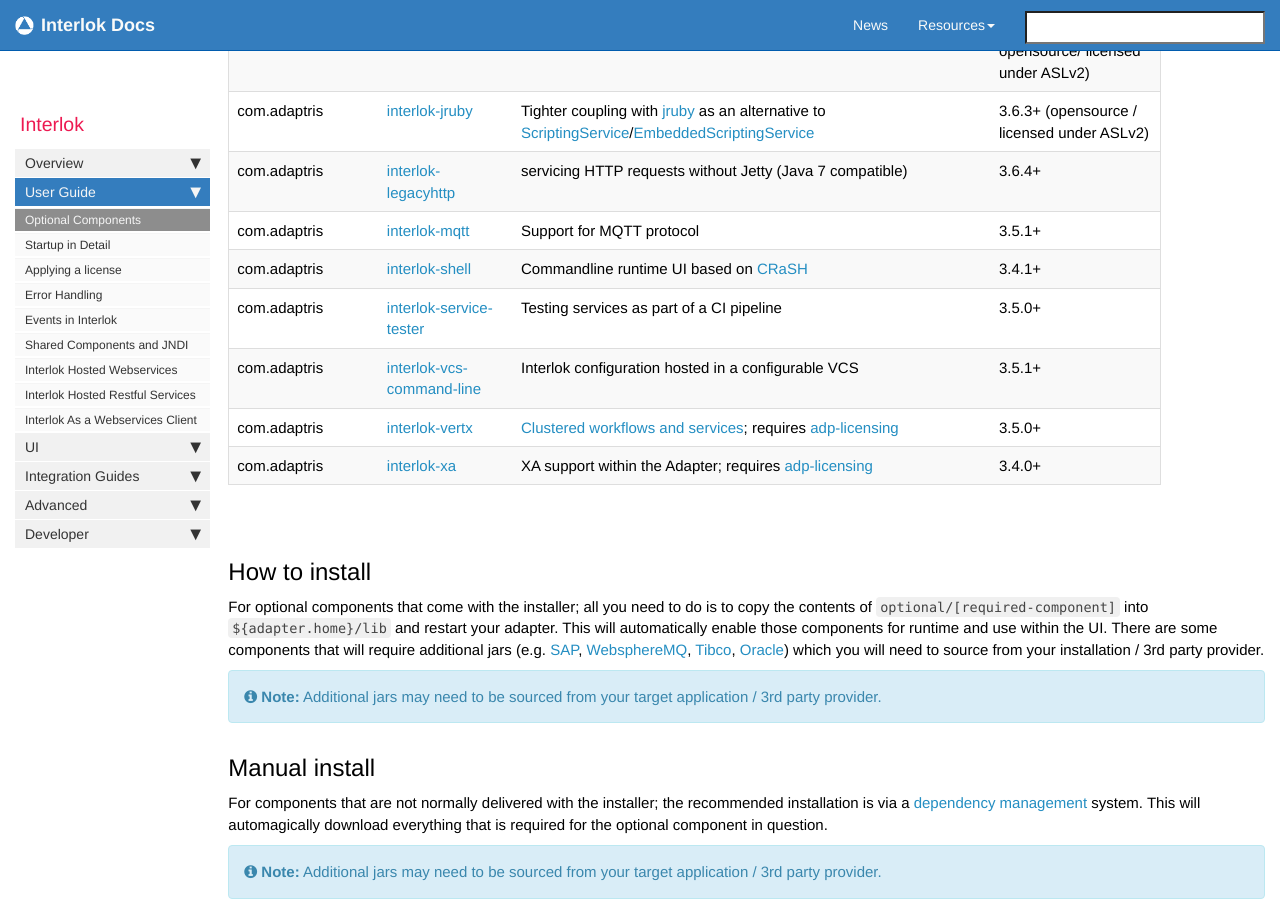
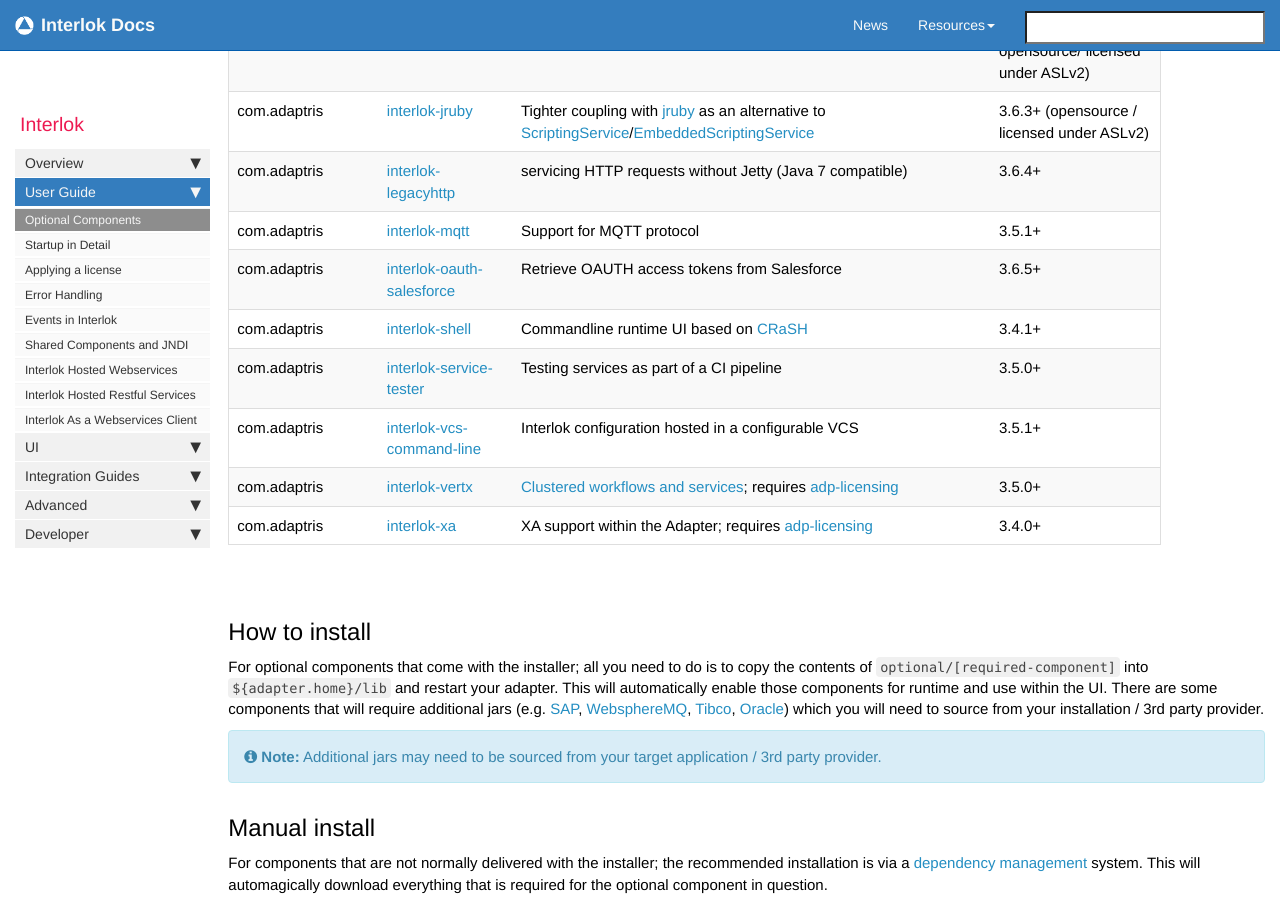
Before and after one commit to adaptris/interlok-docs-legacy, a Jekyll site: the page built from pages/adapter/adapter-optional-components.md, in a window 1280 px wide and 900 px high, scrolled down 3555 px. Built offline with Jekyll 4.4.1, drawn with Linux system fonts in a browser that asks for light colours; nearby versions of some CDN libraries; comment, search, counter and statistics services are not loaded.

Commit message:
INTERLOK-1806 Updated with oauth-salesforce optional component.

```diff
--- a/pages/adapter/adapter-optional-components.md
+++ b/pages/adapter/adapter-optional-components.md
@@ -84,6 +84,7 @@
 |com.adaptris | [interlok-jruby][] | Tighter coupling with [jruby](http://jruby.org) as an alternative to [ScriptingService][]/[EmbeddedScriptingService][]|3.6.3+ (opensource / licensed under ASLv2)
 |com.adaptris | [interlok-legacyhttp][] | servicing HTTP requests without Jetty (Java 7 compatible)| 3.6.4+
 |com.adaptris | [interlok-mqtt][] | Support for MQTT protocol | 3.5.1+
+|com.adaptris | [interlok-oauth-salesforce][] | Retrieve OAUTH access tokens from Salesforce | 3.6.5+
 |com.adaptris | [interlok-shell][] | Commandline runtime UI based on [CRaSH](http://www.crashub.org) | 3.4.1+
 |com.adaptris | [interlok-service-tester][] | Testing services as part of a CI pipeline | 3.5.0+
 |com.adaptris | [interlok-vcs-command-line][] | Interlok configuration hosted in a configurable VCS | 3.5.1+
@@ -211,3 +212,4 @@
 [interlok-expressions]: https://development.adaptris.net/nexus/content/groups/public/com/adaptris/interlok-expressions/
 [interlok-legacyhttp]: https://development.adaptris.net/nexus/content/groups/public/com/adaptris/interlok-legacyhttp/
 [interlok-activemq]: https://development.adaptris.net/nexus/content/groups/public/com/adaptris/interlok-activemq/
+[interlok-oauth-salesforce]: https://development.adaptris.net/nexus/content/groups/public/com/adaptris/interlok-oauth-salesforce/
```
